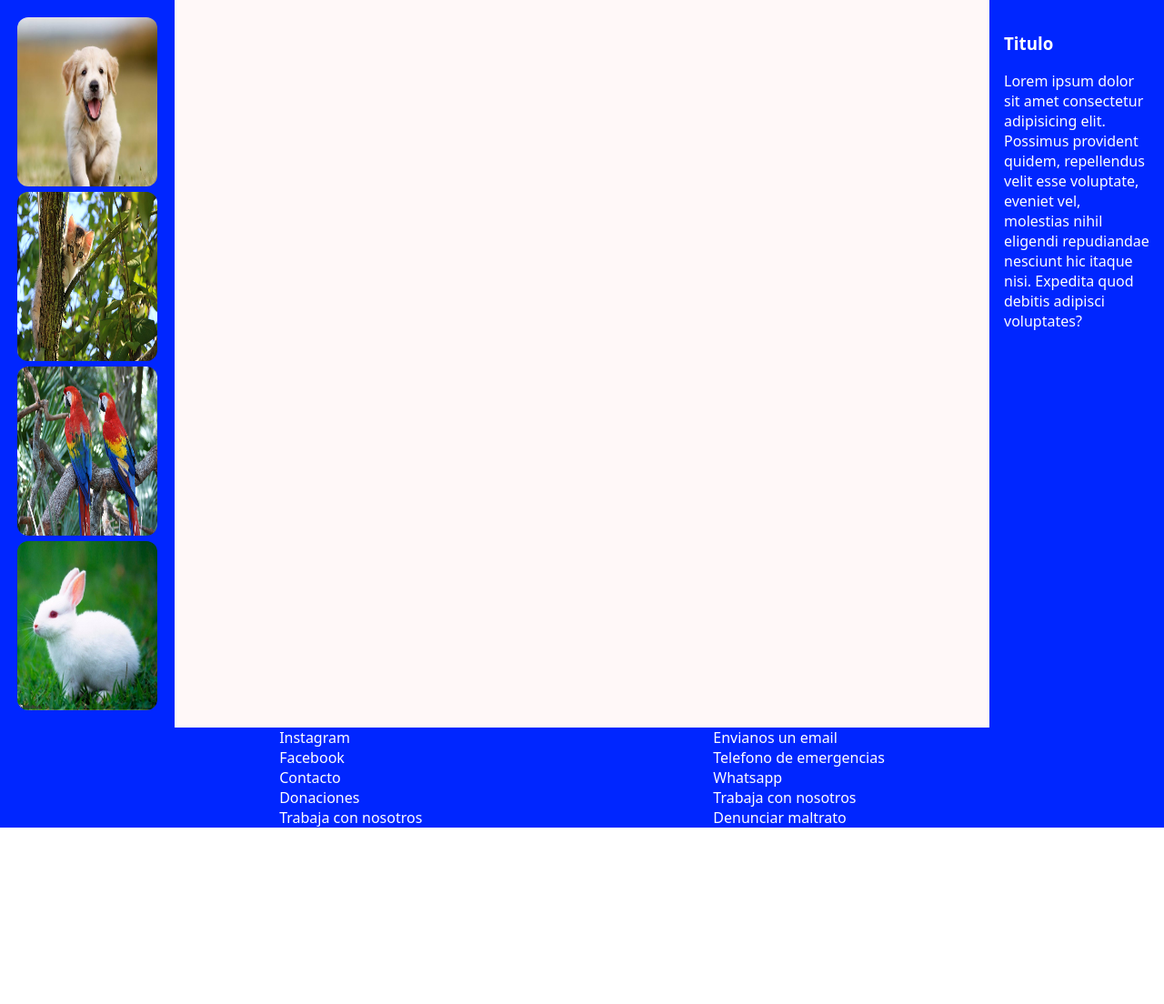
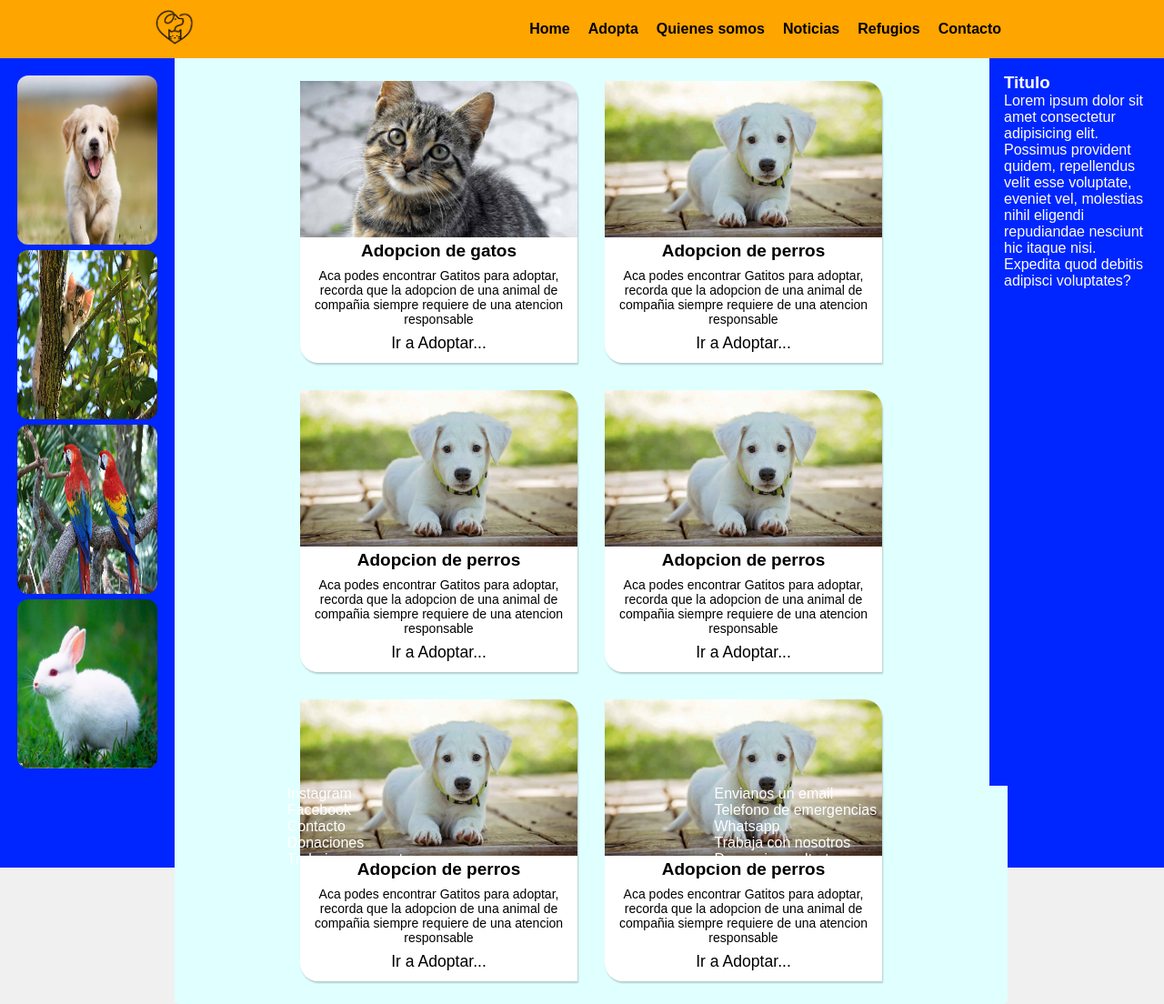
Before and after one commit to DjFernandoIslas/adopcion-de-mascotas, a plain HTML site: page index.html in a window 1280 px wide. Shown: the whole page at 91% size. Before the commit the page ends 910 px from the top, so only its background shows below. Drawn offline with Linux system fonts and the light colour scheme.

Commit message:
Update index.html

```diff
--- a/index.html
+++ b/index.html
@@ -4,11 +4,29 @@
     <meta charset="UTF-8">
     <meta name="viewport" content="width=device-width, initial-scale=1.0">
     <link rel="stylesheet" href="./css/indexstyle.css">
+    <link rel="stylesheet" href="./css/stylec.css">
+    <link rel="stylesheet" href="./css/stylesh.css">
+    <link rel="favicon" href="img/favicon.ico">
     <title>Adopción de mascotas</title>
+
     <script src="./JS/index.js"></script>
 </head>
 <body>
-<header><!-- aca iria el header --></header>
+<header>
+    <nav class="menu">
+        <div class="logo">
+            <img src="img/logo.png" alt="Adopta una mascota">
+        </div>
+        <ul class="menu-list">
+            <li><a href="#">Home</a></li>
+            <li><a href="#">Adopta</a></li>
+            <li><a href="#">Quienes somos</a></li>
+            <li><a href="#">Noticias</a></li>
+            <li><a href="#">Refugios</a></li>
+            <li><a href="#">Contacto</a></li>
+        </ul>
+    </nav>
+</header>
 <div class="structure-container">
 <div class="side-left">
     <img class="side-left-img" src="./img/sideleftperro.jpg" alt="Imagen de un perro" href="#">
@@ -16,7 +34,62 @@
     <img class="side-left-img" src="./img/sideleftloro.jpg" alt="Imagen de dos loros"  href="#">
     <img class="side-left-img" src="./img/sideleftconejo.jpg" alt="Imagen de un conejo"  href="#">
 </div>
-<div class="cuerpo"><!-- Aca iria la parte del cuerpo --></div>
+<div class="container-card">
+
+    <div class="card">
+        <img src="img/gatos_adop.jpg" alt="">
+        <h2>Adopcion de gatos</h2>
+        <p>Aca podes encontrar Gatitos para adoptar, recorda que la adopcion de una animal de compañia siempre requiere de una atencion responsable</p>
+        <div class="footer">
+            <a href="#">Ir a Adoptar...</a>
+        </div>
+    </div>
+
+    <div class="card">
+        <img src="img/perros_adop.jpg" alt="">
+        <h2>Adopcion de perros</h2>
+        <p>Aca podes encontrar Gatitos para adoptar, recorda que la adopcion de una animal de compañia siempre requiere de una atencion responsable</p>
+        <div class="footer">
+            <a href="#">Ir a Adoptar...</a>
+        </div>
+    </div>
+
+    <div class="card">
+        <img src="img/perros_adop.jpg" alt="">
+        <h2>Adopcion de perros</h2>
+        <p>Aca podes encontrar Gatitos para adoptar, recorda que la adopcion de una animal de compañia siempre requiere de una atencion responsable</p>
+        <div class="footer">
+            <a href="#">Ir a Adoptar...</a>
+        </div>
+    </div>
+
+    <div class="card">
+        <img src="img/perros_adop.jpg" alt="">
+        <h2>Adopcion de perros</h2>
+        <p>Aca podes encontrar Gatitos para adoptar, recorda que la adopcion de una animal de compañia siempre requiere de una atencion responsable</p>
+        <div class="footer">
+            <a href="#">Ir a Adoptar...</a>
+        </div>
+    </div>
+
+    <div class="card">
+        <img src="img/perros_adop.jpg" alt="">
+        <h2>Adopcion de perros</h2>
+        <p>Aca podes encontrar Gatitos para adoptar, recorda que la adopcion de una animal de compañia siempre requiere de una atencion responsable</p>
+        <div class="footer">
+            <a href="#">Ir a Adoptar...</a>
+        </div>
+    </div>
+
+    <div class="card">
+        <img src="img/perros_adop.jpg" alt="">
+        <h2>Adopcion de perros</h2>
+        <p>Aca podes encontrar Gatitos para adoptar, recorda que la adopcion de una animal de compañia siempre requiere de una atencion responsable</p>
+        <div class="footer">
+            <a href="#">Ir a Adoptar...</a>
+        </div>
+    </div>
+</div>
 <div class="side-right">
     <div class="side-right-container">
     <h3>Titulo</h3>
```
